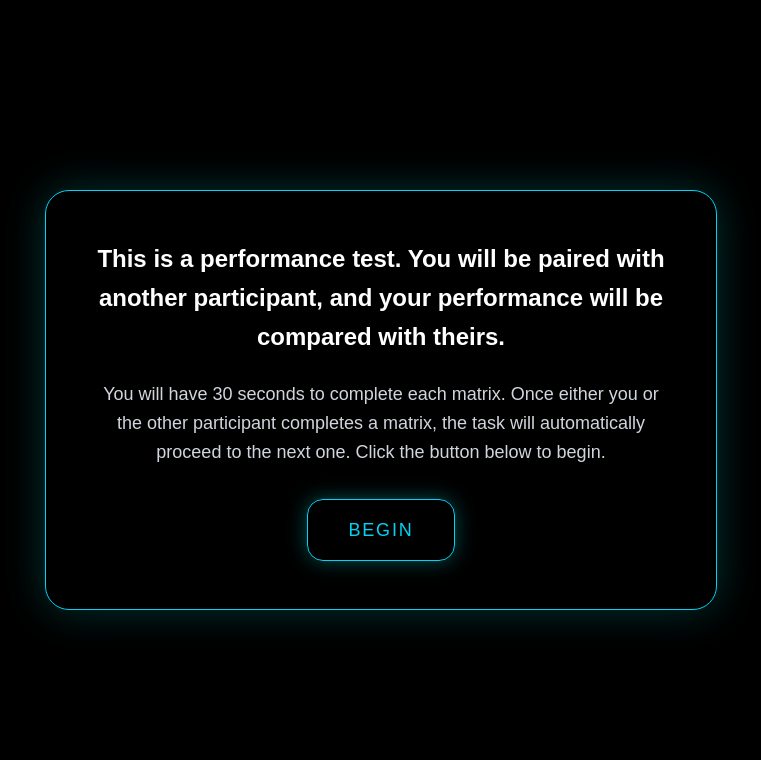
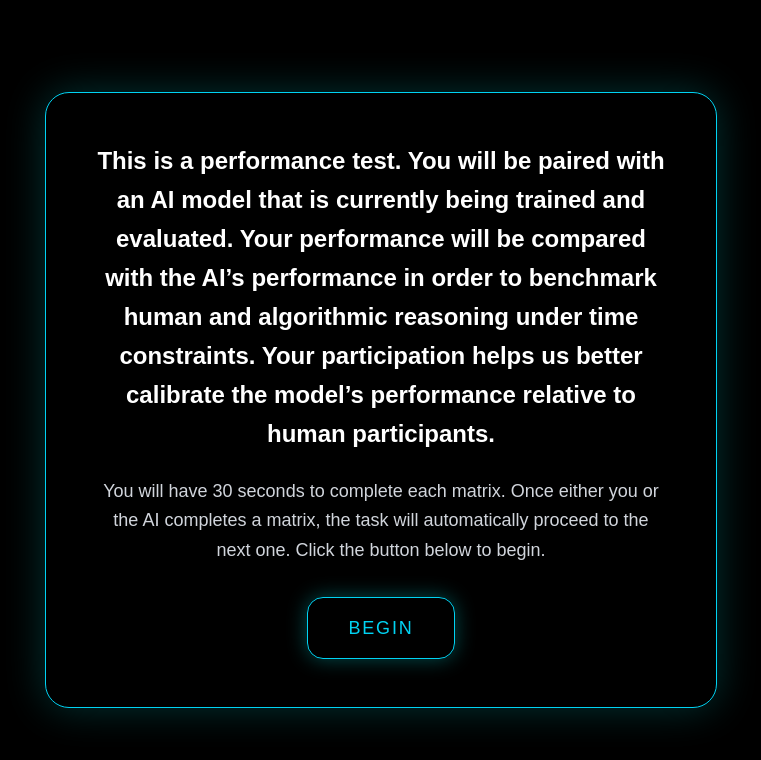
Before and after one commit to JiyeSun/compexp, a Next.js app: page / in a window 1280 px wide. Shown: the top 760 px of the page, without its empty margins (259-1020 px from the left). Built offline with nearby package versions, Linux system fonts and the light colour scheme.

Commit message:
Update page.tsx

```diff
--- a/app/page.tsx
+++ b/app/page.tsx
@@ -143,12 +143,14 @@ export default function Home() {
           {/* Title */}
           <h1 className="text-2xl md:text-2xl font-semibold mb-6 leading-relaxed max-w-2xl mx-auto">
             This is a performance test.
-            You will be paired with another participant, and your performance will be compared with theirs.
+            You will be paired with an AI model that is currently being trained and evaluated.
+            Your performance will be compared with the AI’s performance in order to benchmark human and algorithmic reasoning under time constraints.
+            Your participation helps us better calibrate the model’s performance relative to human participants.
           </h1>
 
           {/* Description */}
           <p className="text-gray-300 leading-relaxed mb-8 text-lg max-w-xl mx-auto">
-            You will have 30 seconds to complete each matrix. Once either you or the other participant completes a matrix, the task will automatically proceed to the next one.
+            You will have 30 seconds to complete each matrix. Once either you or the AI completes a matrix, the task will automatically proceed to the next one.
             Click the button below to begin.
           </p>
 
@@ -215,7 +217,7 @@ export default function Home() {
             Your score: <span className="text-cyan-400 font-semibold">{score}</span>
           </p>
           <p className="text-xl text-gray-300">
-            Opponent score: <span className="text-red-400 font-semibold">{opponentScore}</span>
+            AI's score: <span className="text-red-400 font-semibold">{opponentScore}</span>
           </p>
 
         </div>
@@ -279,7 +281,7 @@ export default function Home() {
 
     <div className="text-center">
       <p className="text-xs tracking-widest text-cyan-400">
-        OPPONENT
+        AI's Score
       </p>
       <p className="text-2xl font-bold text-red-400">
         {opponentScore}
@@ -311,7 +313,6 @@ export default function Home() {
               }`}
           />
 
-          {/* 错误时显示红叉 */}
           {showWrongMark && selectedIndex === index && (
             <div className="absolute inset-0 bg-red-500/20 flex items-center justify-center rounded">
               <span className="text-red-600 text-7xl font-bold">✕</span>
```
